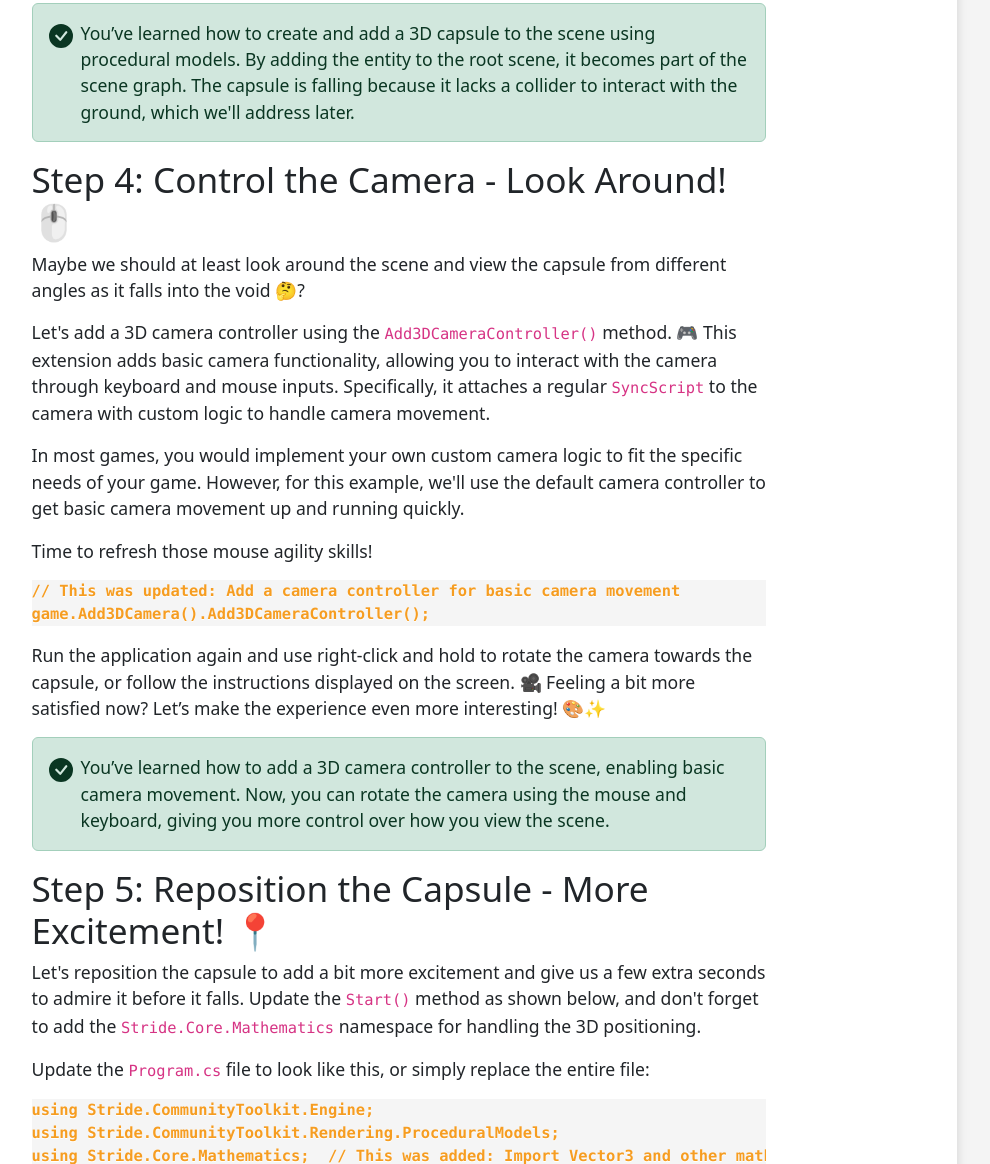
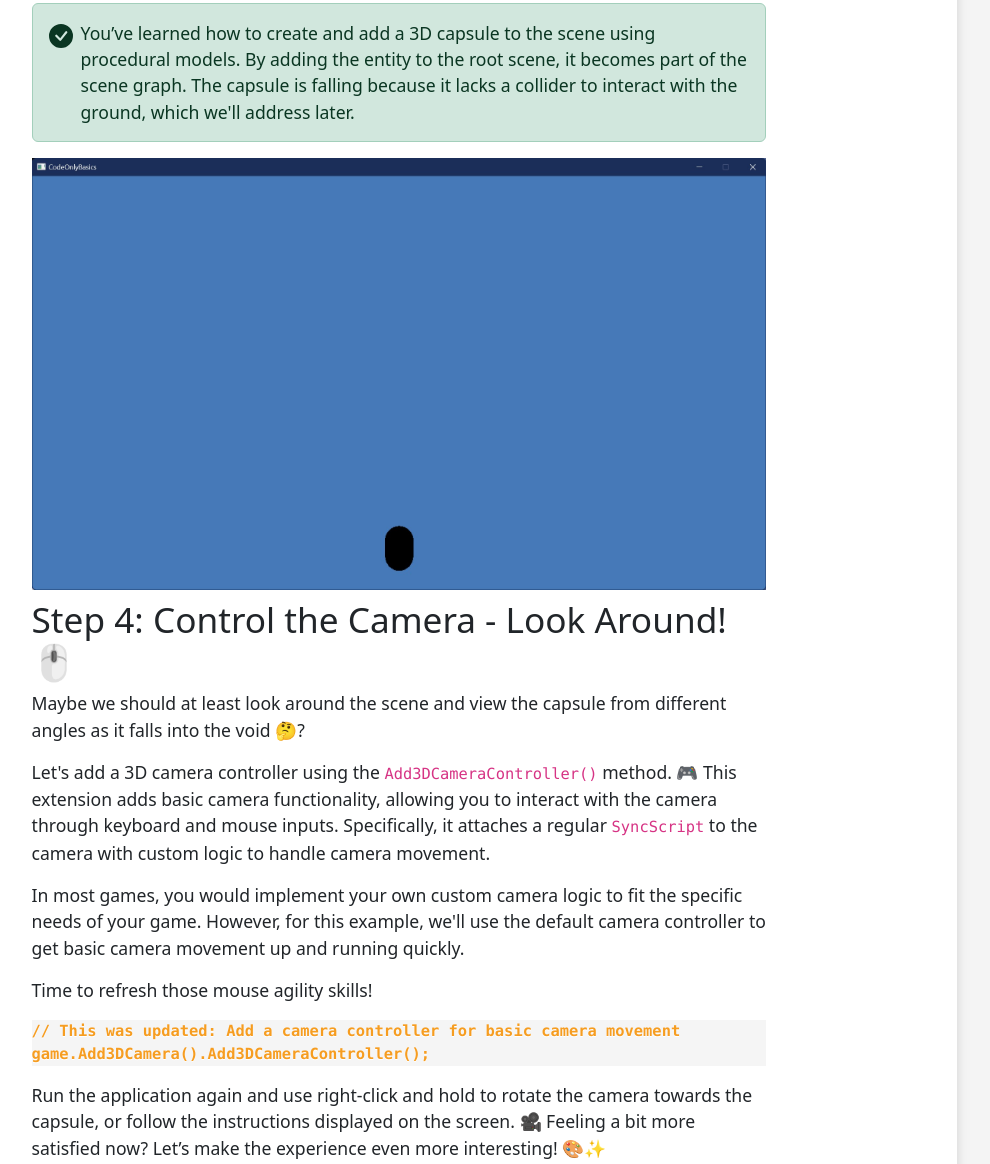
Before and after one commit to VaclavElias/vaclavelias.github.io, an Eleventy site: page vaclavelias.github.io/posts/2024-08-30-stride-community-toolkit-preview-code-only-feature-basics.md in a window 1280 px wide. Shown: the part 8446-9610 px from the top of the page, without its empty margins (241-1231 px from the left). Built offline with nearby package versions, Linux system fonts and the light colour scheme; Eleventy itself is replaced by a stand-in of ours; code samples lack their colours; files that its build step writes are made by us from their sources; what markdown-it-table-of-contents would draw is missing.

Commit message:
feat: Images added

```diff
--- a/vaclavelias.github.io/posts/2024-08-30-stride-community-toolkit-preview-code-only-feature-basics.md
+++ b/vaclavelias.github.io/posts/2024-08-30-stride-community-toolkit-preview-code-only-feature-basics.md
@@ -267,6 +267,8 @@ Now, run the application again. You should see a capsule in the middle of the sc
 
 {% include _alert.html type:'success' title: "You’ve learned how to create and add a 3D capsule to the scene using procedural models. By adding the entity to the root scene, it becomes part of the scene graph. The capsule is falling because it lacks a collider to interact with the ground, which we'll address later." %}
 
+{% img 'Stride Game Engine - Code Only Basic - Capsule in blue game window' '/assets/img/2024/stride-basics-step-3.webp' %}
+
 ## Step 4: Control the Camera - Look Around! 🖱️
 
 Maybe we should at least look around the scene and view the capsule from different angles as it falls into the void 🤔?
@@ -285,6 +287,8 @@ game.Add3DCamera().Add3DCameraController();
 Run the application again and use right-click and hold to rotate the camera towards the capsule, or follow the instructions displayed on the screen. 🎥 Feeling a bit more satisfied now? Let’s make the experience even more interesting! 🎨✨
 
 {% include _alert.html type:'success' title: "You’ve learned how to add a 3D camera controller to the scene, enabling basic camera movement. Now, you can rotate the camera using the mouse and keyboard, giving you more control over how you view the scene." %}
+
+{% img 'Stride Game Engine - Code Only Basic - Game controller instructions' '/assets/img/2024/stride-basics-step-3.webp' %}
 
 ## Step 5: Reposition the Capsule - More Excitement! 📍
 
```
Also changed, not shown: vaclavelias.github.io/assets/img/2024/stride-basics-step-3.webp (added).
